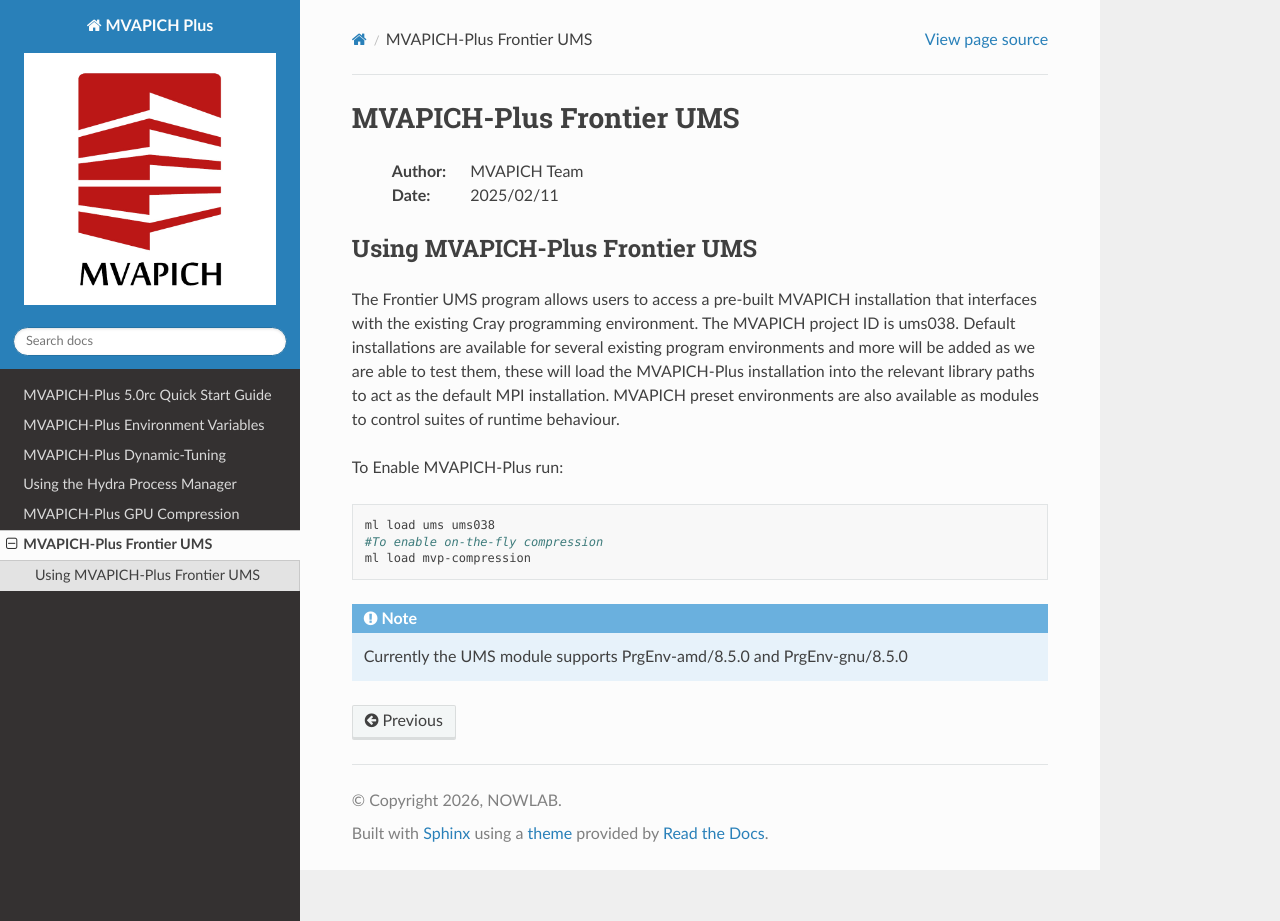
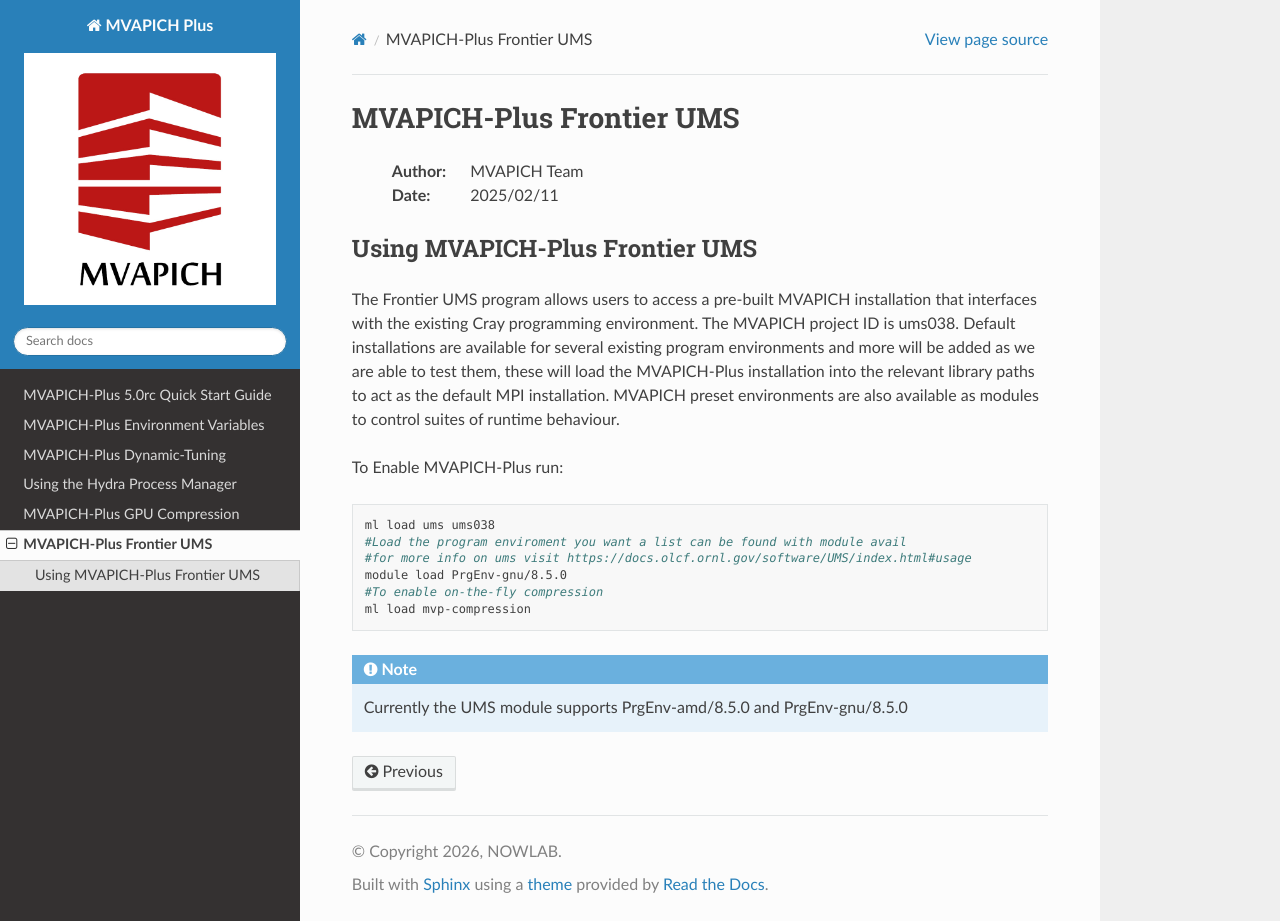
Before and after one commit to OSU-Nowlab/MVAPICH-docs, a Sphinx documentation site: the page built from docs/source/ums.rst, in a window 1280 px wide and 921 px high. Built offline with Sphinx 7.4.7 and the Read the Docs theme 3.1.0, drawn with Linux system fonts in a browser that asks for light colours.

Commit message:
add more details to ums page

```diff
--- a/docs/source/ums.rst
+++ b/docs/source/ums.rst
@@ -16,6 +16,9 @@
 .. code:: sh
 
     ml load ums ums038
+    #Load the program enviroment you want a list can be found with module avail
+    #for more info on ums visit https://docs.olcf.ornl.gov/software/UMS/index.html#usage
+    module load PrgEnv-gnu/8.5.0
     #To enable on-the-fly compression
     ml load mvp-compression
 
```
